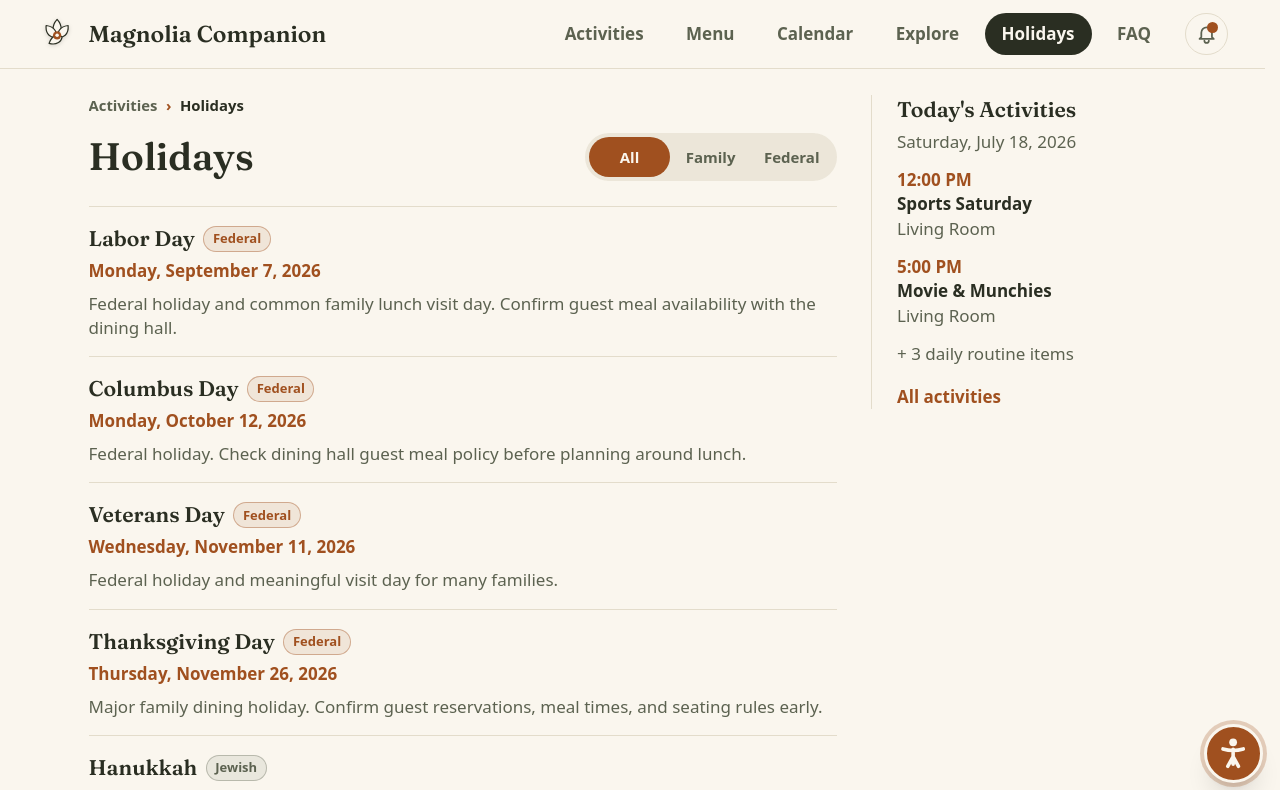
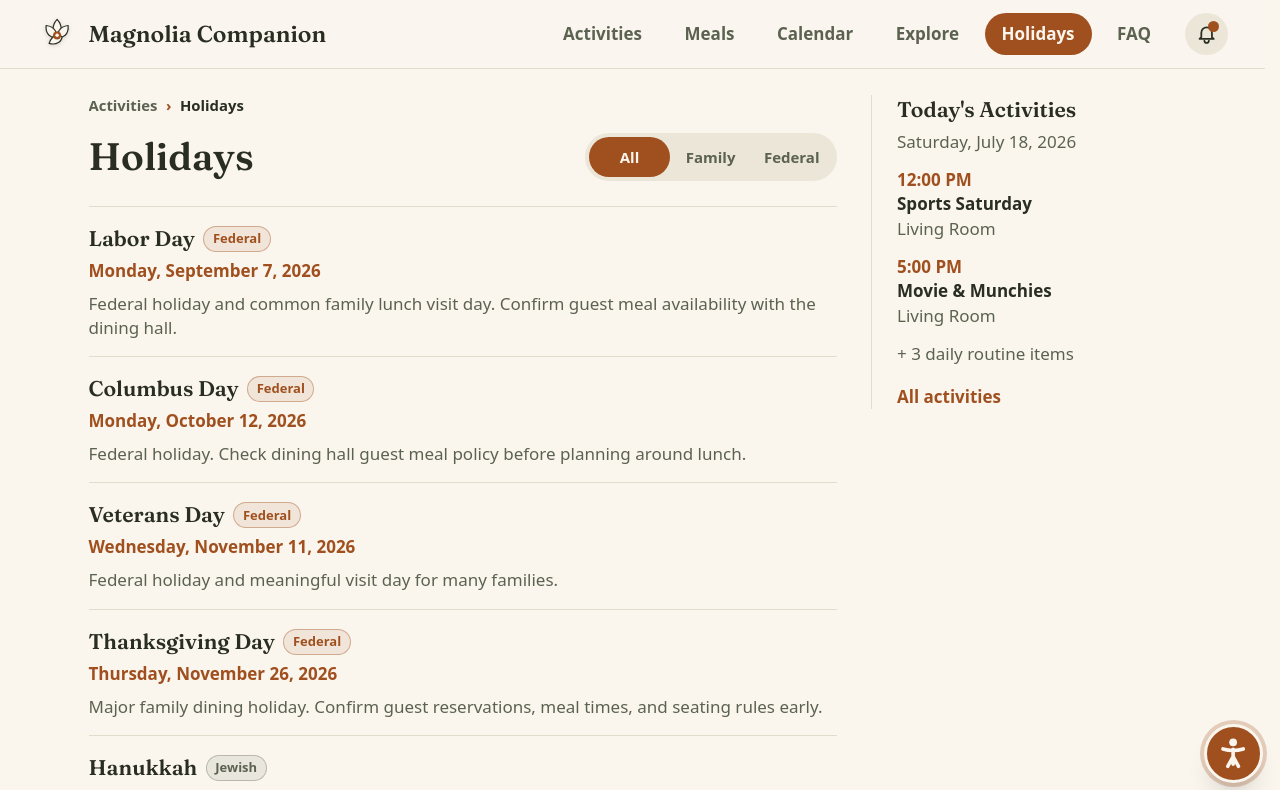
Before and after one commit to dillo/magnolia-companion, a Next.js app: page /visits in a window 1280 px wide. Shown: the top 790 px of the page. Built offline with nearby package versions, Linux system fonts and the light colour scheme.

Commit message:
feat: redesign site header
Sticky translucent header with scroll shadow; copper active nav state; labeled Menu trigger opening a full-width sheet on phones; harmonized bell/menu buttons; nav label Menu renamed Meals to avoid colliding with the new Menu trigger.

```diff
--- a/app/globals.css
+++ b/app/globals.css
@@ -15,6 +15,9 @@
 
 /* Reserve the scrollbar gutter so pages that scroll and pages that don't line up identically. */
 html { scrollbar-gutter: stable; }
+
+/* Keep anchor-jump targets clear of the sticky header. */
+html { scroll-padding-top: 5rem; }
 
 :root { font-size: 106.25%; } /* 17px base — senior-readable floor */
 :root[data-textsize="lg"] { font-size: 118.75%; } /* 19px */
--- a/app/layout.tsx
+++ b/app/layout.tsx
@@ -2,9 +2,7 @@ import type { Metadata } from "next";
 import { Fraunces } from "next/font/google";
 import "./globals.css";
 import AccessibilityControl from "@/components/AccessibilityControl";
-import MagnoliaLogo from "@/components/MagnoliaLogo";
-import NavLinks from "@/components/NavLinks";
-import VisitNotifications from "@/components/VisitNotifications";
+import SiteHeader from "@/components/SiteHeader";
 import { loadVisitDays } from "@/lib/content";
 
 const fraunces = Fraunces({
@@ -32,21 +30,7 @@ export default function RootLayout({ children }: { children: React.ReactNode })
             __html: `try{var d=document.documentElement,s=localStorage.getItem("mc-textsize"),c=localStorage.getItem("mc-contrast"),m=localStorage.getItem("mc-reduced-motion");if(s)d.dataset.textsize=s;if(c)d.dataset.contrast=c;if(m)d.dataset.reducedMotion=m}catch(e){}`,
           }}
         />
-        <header className="border-b border-hairline">
-          <div className="mx-auto max-w-6xl px-4 py-3">
-            <div className="flex items-center justify-between gap-4">
-              <MagnoliaLogo />
-              <div className="hidden items-center gap-4 lg:flex">
-                <NavLinks />
-                <VisitNotifications visitDays={visitDays} />
-              </div>
-              <div className="flex items-center gap-2 lg:hidden">
-                <VisitNotifications visitDays={visitDays} />
-                <NavLinks />
-              </div>
-            </div>
-          </div>
-        </header>
+        <SiteHeader visitDays={visitDays} />
         <main className="mx-auto max-w-6xl px-4 py-6 pb-16">
           {children}
         </main>
--- a/components/Breadcrumbs.tsx
+++ b/components/Breadcrumbs.tsx
@@ -5,7 +5,7 @@ import { usePathname } from "next/navigation";
 
 const ROUTE_LABELS: Record<string, string> = {
   "/": "Activities",
-  "/menu": "Menu",
+  "/menu": "Meals",
   "/calendar": "Calendar",
   "/explore": "Explore",
   "/visits": "Holidays",
--- a/components/NavLinks.tsx
+++ /dev/null
@@ -1,129 +0,0 @@
-"use client";
-
-import Link from "next/link";
-import { usePathname } from "next/navigation";
-import { useEffect, useRef, useState } from "react";
-
-const NAV = [
-  { href: "/", label: "Activities" },
-  { href: "/menu", label: "Menu" },
-  { href: "/calendar", label: "Calendar" },
-  { href: "/explore", label: "Explore" },
-  { href: "/visits", label: "Holidays" },
-  { href: "/faq", label: "FAQ" },
-];
-
-export default function NavLinks() {
-  const pathname = usePathname();
-  const [open, setOpen] = useState(false);
-  const rootRef = useRef<HTMLDivElement>(null);
-
-  useEffect(() => {
-    if (!open) return;
-    function onPointerDown(event: PointerEvent) {
-      if (rootRef.current?.contains(event.target as Node)) return;
-      setOpen(false);
-    }
-    function onKeyDown(event: KeyboardEvent) {
-      if (event.key === "Escape") setOpen(false);
-    }
-    document.addEventListener("pointerdown", onPointerDown);
-    window.addEventListener("keydown", onKeyDown);
-    return () => {
-      document.removeEventListener("pointerdown", onPointerDown);
-      window.removeEventListener("keydown", onKeyDown);
-    };
-  }, [open]);
-
-  return (
-    <nav aria-label="Main" className="relative lg:mt-0">
-      <div ref={rootRef} className="lg:hidden">
-        <button
-          type="button"
-          aria-expanded={open}
-          aria-controls="mobile-main-nav"
-          aria-label="Open main menu"
-          onClick={() => setOpen((value) => !value)}
-          className="grid h-10 w-10 place-items-center rounded-full bg-hairline/60 text-ink hover:bg-hairline"
-        >
-          <span aria-hidden="true" className="grid gap-1">
-            <span className="block h-0.5 w-5 rounded-full bg-current" />
-            <span className="block h-0.5 w-5 rounded-full bg-current" />
-            <span className="block h-0.5 w-5 rounded-full bg-current" />
-          </span>
-        </button>
-        {open && (
-          <div
-            id="mobile-main-nav"
-            className="absolute right-0 z-20 mt-3 w-56"
-          >
-            <span
-              aria-hidden="true"
-              className="pointer-events-none absolute -top-[10px] right-3 z-10 h-0 w-0 border-x-[11px] border-b-[11px] border-x-transparent border-b-hairline"
-            />
-            <span
-              aria-hidden="true"
-              className="pointer-events-none absolute -top-[9px] right-[13px] z-20 h-0 w-0 border-x-[10px] border-b-[10px] border-x-transparent border-b-card"
-            />
-            <div className="relative overflow-hidden rounded-lg border border-hairline bg-card shadow-[0_12px_24px_rgba(42,46,34,0.14)]">
-              {NAV.map((n) => (
-                <NavLink
-                  key={n.href}
-                  href={n.href}
-                  label={n.label}
-                  active={pathname === n.href}
-                  mobile
-                  onNavigate={() => setOpen(false)}
-                />
-              ))}
-            </div>
-          </div>
-        )}
-      </div>
-
-      <div className="hidden items-center justify-end gap-2 lg:flex">
-        {NAV.map((n) => (
-          <NavLink key={n.href} href={n.href} label={n.label} active={pathname === n.href} />
-        ))}
-      </div>
-    </nav>
-  );
-}
-
-function NavLink({
-  href,
-  label,
-  active,
-  mobile = false,
-  onNavigate,
-}: {
-  href: string;
-  label: string;
-  active: boolean;
-  mobile?: boolean;
-  onNavigate?: () => void;
-}) {
-  return (
-    <Link
-      href={href}
-      aria-current={active ? "page" : undefined}
-      onClick={onNavigate}
-      className={`whitespace-nowrap font-semibold ${
-        mobile
-          ? `flex items-center justify-between border-b border-hairline px-4 py-3 last:border-b-0 ${
-              active ? "bg-ink text-petal" : "text-moss hover:bg-hairline/60 hover:text-ink"
-            }`
-          : `rounded-full px-4 py-2 text-center ${
-              active ? "bg-ink text-petal" : "text-moss hover:bg-hairline hover:text-ink"
-            }`
-      }`}
-    >
-      <span>{label}</span>
-      {mobile && (
-        <span aria-hidden="true" className={active ? "text-petal" : "text-copper"}>
-          ›
-        </span>
-      )}
-    </Link>
-  );
-}
--- /dev/null
+++ b/components/SiteHeader.tsx
@@ -0,0 +1,131 @@
+"use client";
+
+import Link from "next/link";
+import { usePathname } from "next/navigation";
+import { useEffect, useRef, useState } from "react";
+import type { VisitDay } from "@/lib/schema";
+import MagnoliaLogo from "@/components/MagnoliaLogo";
+import VisitNotifications from "@/components/VisitNotifications";
+
+const NAV = [
+  { href: "/", label: "Activities" },
+  { href: "/menu", label: "Meals" },
+  { href: "/calendar", label: "Calendar" },
+  { href: "/explore", label: "Explore" },
+  { href: "/visits", label: "Holidays" },
+  { href: "/faq", label: "FAQ" },
+];
+
+export default function SiteHeader({ visitDays }: { visitDays: VisitDay[] }) {
+  const pathname = usePathname();
+  const [open, setOpen] = useState(false);
+  const [scrolled, setScrolled] = useState(false);
+  const rootRef = useRef<HTMLElement>(null);
+
+  useEffect(() => {
+    function onScroll() {
+      setScrolled(window.scrollY > 4);
+    }
+    onScroll();
+    window.addEventListener("scroll", onScroll, { passive: true });
+    return () => window.removeEventListener("scroll", onScroll);
+  }, []);
+
+  useEffect(() => {
+    if (!open) return;
+    function onPointerDown(event: PointerEvent) {
+      if (rootRef.current?.contains(event.target as Node)) return;
+      setOpen(false);
+    }
+    function onKeyDown(event: KeyboardEvent) {
+      if (event.key === "Escape") setOpen(false);
+    }
+    document.addEventListener("pointerdown", onPointerDown);
+    window.addEventListener("keydown", onKeyDown);
+    return () => {
+      document.removeEventListener("pointerdown", onPointerDown);
+      window.removeEventListener("keydown", onKeyDown);
+    };
+  }, [open]);
+
+  return (
+    <header
+      ref={rootRef}
+      className={`sticky top-0 z-30 border-b border-hairline bg-petal/90 backdrop-blur ${
+        scrolled ? "shadow-[0_10px_24px_rgba(42,46,34,0.08)]" : ""
+      }`}
+    >
+      <div className="mx-auto max-w-6xl px-4 py-3">
+        <div className="flex items-center justify-between gap-2 sm:gap-4">
+          <MagnoliaLogo />
+
+          <div className="hidden items-center gap-4 lg:flex">
+            <nav aria-label="Main" className="flex items-center gap-2">
+              {NAV.map((n) => (
+                <Link
+                  key={n.href}
+                  href={n.href}
+                  aria-current={pathname === n.href ? "page" : undefined}
+                  className={`whitespace-nowrap rounded-full px-4 py-2 text-center font-semibold ${
+                    pathname === n.href
+                      ? "bg-copper text-petal"
+                      : "text-moss hover:bg-hairline hover:text-ink"
+                  }`}
+                >
+                  {n.label}
+                </Link>
+              ))}
+            </nav>
+            <VisitNotifications visitDays={visitDays} />
+          </div>
+
+          <div className="flex items-center gap-1.5 lg:hidden">
+            <VisitNotifications visitDays={visitDays} />
+            <button
+              type="button"
+              aria-expanded={open}
+              aria-controls="mobile-main-nav"
+              onClick={() => setOpen((value) => !value)}
+              className="flex h-10 shrink-0 items-center gap-1 rounded-full bg-hairline/60 pl-2 pr-2.5 font-semibold text-ink hover:bg-hairline"
+            >
+              <span aria-hidden="true" className="grid gap-1">
+                <span className="block h-0.5 w-4.5 rounded-full bg-current" />
+                <span className="block h-0.5 w-4.5 rounded-full bg-current" />
+                <span className="block h-0.5 w-4.5 rounded-full bg-current" />
+              </span>
+              Menu
+            </button>
+          </div>
+        </div>
+      </div>
+
+      {open && (
+        <nav
+          id="mobile-main-nav"
+          aria-label="Main"
+          className="absolute inset-x-0 top-full border-b border-hairline bg-card shadow-[0_16px_32px_rgba(42,46,34,0.16)] lg:hidden"
+        >
+          {NAV.map((n) => {
+            const active = pathname === n.href;
+            return (
+              <Link
+                key={n.href}
+                href={n.href}
+                aria-current={active ? "page" : undefined}
+                onClick={() => setOpen(false)}
+                className={`flex items-center justify-between border-b border-hairline px-6 py-4 text-lg font-semibold last:border-b-0 ${
+                  active ? "bg-copper text-petal" : "text-ink hover:bg-hairline/60"
+                }`}
+              >
+                <span>{n.label}</span>
+                <span aria-hidden="true" className={active ? "text-petal" : "text-copper"}>
+                  ›
+                </span>
+              </Link>
+            );
+          })}
+        </nav>
+      )}
+    </header>
+  );
+}
--- a/components/VisitNotifications.tsx
+++ b/components/VisitNotifications.tsx
@@ -62,10 +62,10 @@ export default function VisitNotifications({ visitDays }: { visitDays: VisitDay[
     <div ref={rootRef} className="relative">
       <button type="button" aria-label="Show holiday notifications" aria-expanded={open}
         onClick={() => setOpen((value) => !value)}
-        className={`relative flex h-10 w-10 shrink-0 items-center justify-center rounded-full border ${
+        className={`relative flex h-10 w-10 shrink-0 items-center justify-center rounded-full ${
           prominent
-            ? "border-copper bg-copper text-petal hover:bg-copper/90"
-            : "border-hairline text-moss hover:bg-hairline hover:text-copper"
+            ? "bg-copper text-petal hover:bg-copper/90"
+            : "bg-hairline/60 text-ink hover:bg-hairline hover:text-copper"
         }`}>
         <svg aria-hidden="true" viewBox="0 0 24 24" className="h-5 w-5">
           <path d="M18 16v-5a6 6 0 0 0-12 0v5l-2 2h16l-2-2Z" fill="none" stroke="currentColor" strokeLinecap="round" strokeLinejoin="round" strokeWidth="2" />
```
Also changed, not shown: components/MagnoliaLogo.tsx (+4 -4 lines).
